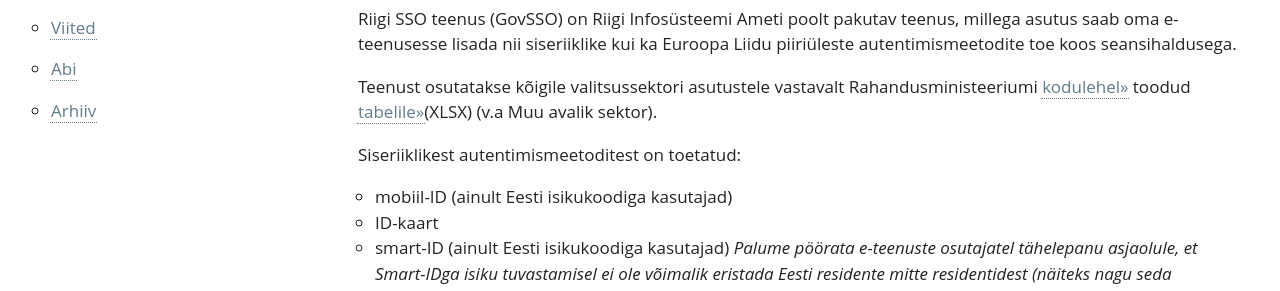
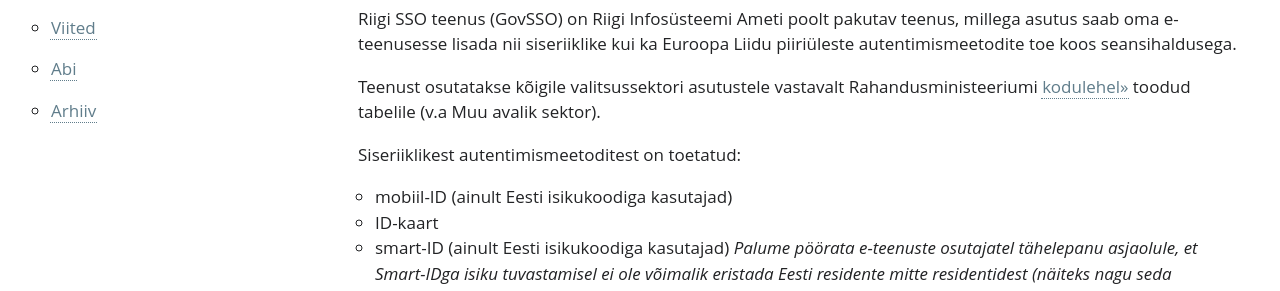
Before and after one commit to e-gov/GOVSSO, a Jekyll site: the page built from BusinessDescription.md, in a window 1280 px wide. Shown: the part 311-602 px from the top of the page. Built offline with Jekyll 4.4.1, drawn with Linux system fonts in a browser that asks for light colours.

Commit message:
Update BusinessDescription.md

```diff
--- a/BusinessDescription.md
+++ b/BusinessDescription.md
@@ -8,7 +8,7 @@ permalink: BusinessDescription
 
 Riigi SSO teenus (GovSSO) on Riigi Infosüsteemi Ameti poolt pakutav teenus, millega asutus saab oma e-teenusesse lisada nii siseriiklike kui ka Euroopa Liidu piiriüleste autentimismeetodite toe koos seansihaldusega.
 
-Teenust osutatakse kõigile valitsussektori asutustele vastavalt Rahandusministeeriumi [kodulehel»](https://www.fin.ee/riik-ja-omavalitsused-planeeringud/riigihaldus) toodud [tabelile»](https://www.fin.ee/media/6840/download)(XLSX) (v.a Muu avalik sektor).
+Teenust osutatakse kõigile valitsussektori asutustele vastavalt Rahandusministeeriumi [kodulehel»](https://www.fin.ee/riik-ja-omavalitsused-planeeringud/riigihaldus) toodud tabelile (v.a Muu avalik sektor).
 
 Siseriiklikest autentimismeetoditest on toetatud:
 
```
